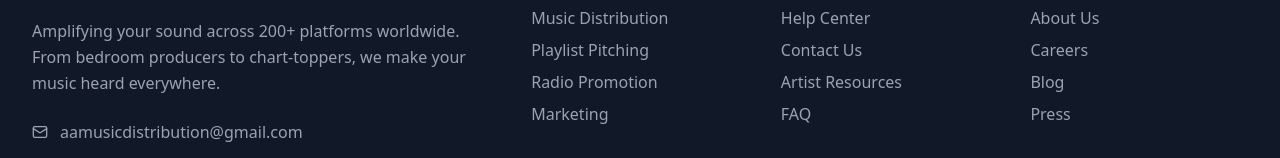
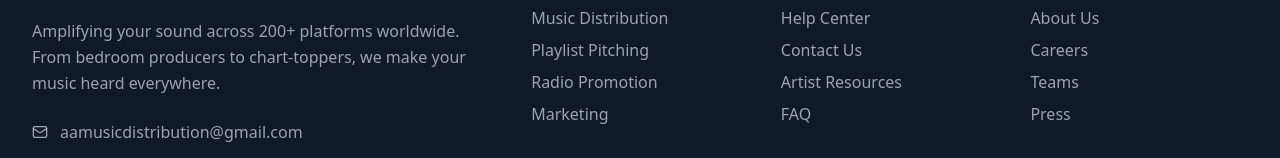
Before and after one commit to aamusicdistribution-comp/AAmusic, a React (Vite) app: page / in a window 1280 px wide. Shown: the part 6178-6336 px from the top of the page. Built offline with nearby package versions, Linux system fonts and the light colour scheme.

Commit message:
Footer.tsx

```diff
--- a/src/components/Footer.tsx
+++ b/src/components/Footer.tsx
@@ -35,7 +35,7 @@ const Footer: React.FC = () => {
       links: [
         { name: 'About Us', href: '#' },
         { name: 'Careers', href: '#' },
-        { name: 'Blog', href: '#' },
+        { name: 'Teams', href: '/teams' },
         { name: 'Press', href: '#' },
       ],
     },
@@ -101,12 +101,21 @@ const Footer: React.FC = () => {
               <ul className="space-y-2">
                 {section.links.map((link, linkIndex) => (
                   <li key={linkIndex}>
+                    {link.href.startsWith('/') ? (
+                      <Link
+                        to={link.href}
+                        className="text-gray-400 hover:text-white transition-colors duration-200"
+                      >
+                        {link.name}
+                      </Link>
+                    ) : (
                       <a
                         href={link.href}
                         className="text-gray-400 hover:text-white transition-colors duration-200"
                       >
                         {link.name}
                       </a>
+                    )}
                   </li>
                 ))}
               </ul>
```
Lines whose indentation alone changed are shown as unchanged.
